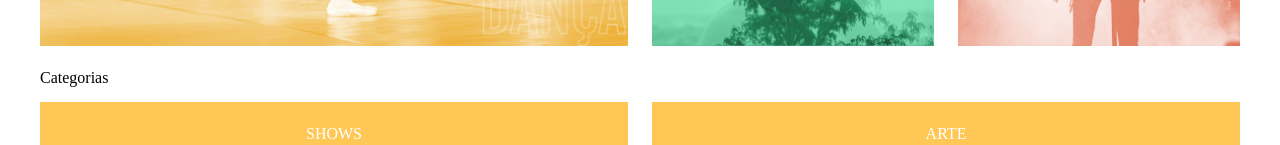
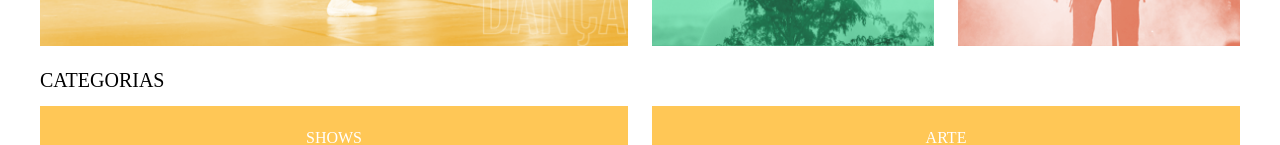
Before and after one commit to hideakifukami/culturama-react, a React (Create React App) app: page / in a window 1280 px wide. Shown: the part 658-803 px from the top of the page. Built offline with nearby package versions, Linux system fonts and the light colour scheme.

Commit message:
Update styles.js

```diff
--- a/src/components/Category/styles.js
+++ b/src/components/Category/styles.js
@@ -1,4 +1,8 @@
 import styled from "styled-components";
+import { fontData } from "../../data";
+
+const primaria = fontData.fontePrimaria
+const secundaria = fontData.fonteSecundaria
 
 
 export const CategorySection = styled.section`
@@ -20,6 +24,9 @@ export const CategorySection = styled.section`
 
 export const CategoryTitle = styled.h2`
     margin-bottom: 1rem;
+    font-size: 20px;
+    text-transform: uppercase;
+    font-family: ;
 
     @media(min-width: 1440px) {
         margin-bottom: 0;
```
